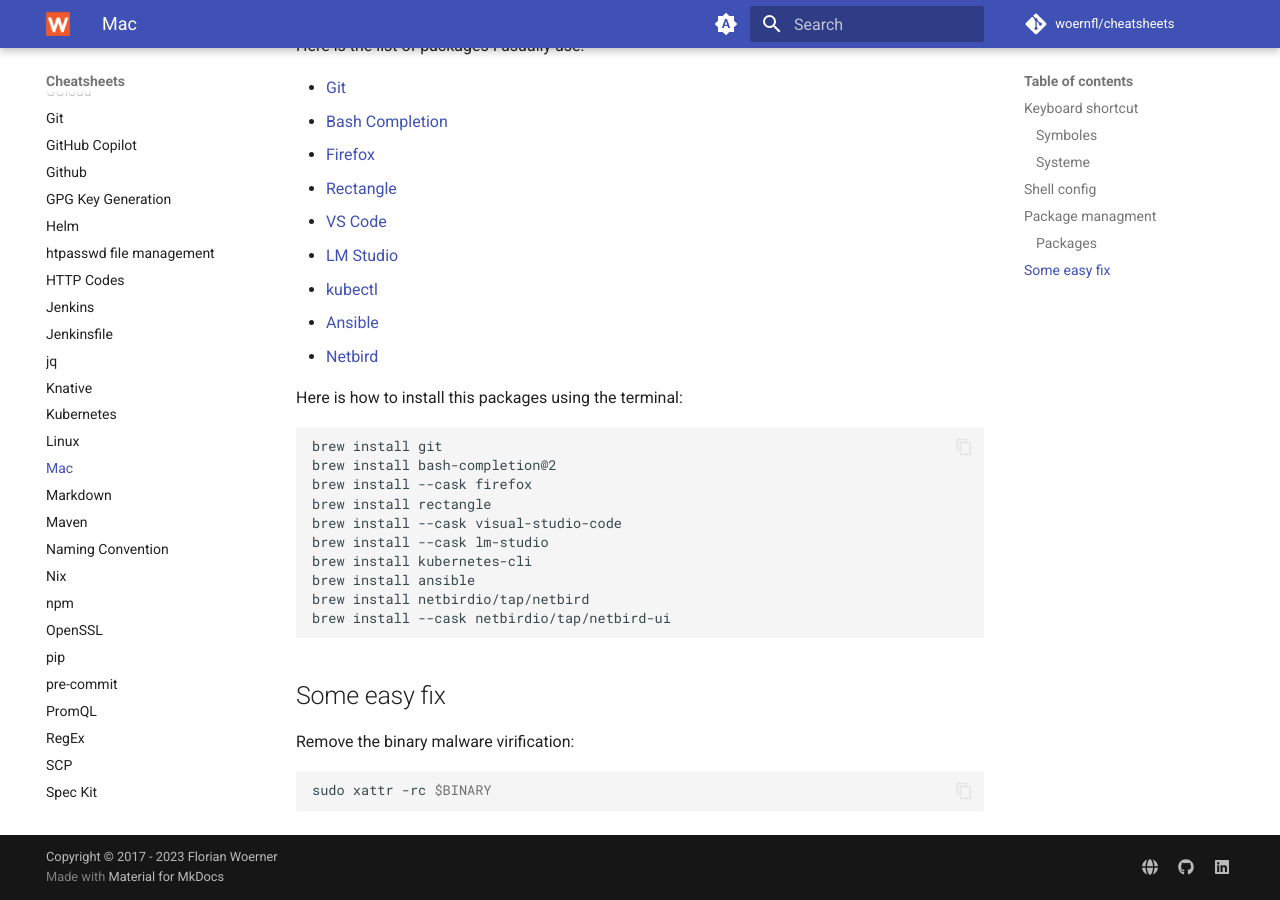
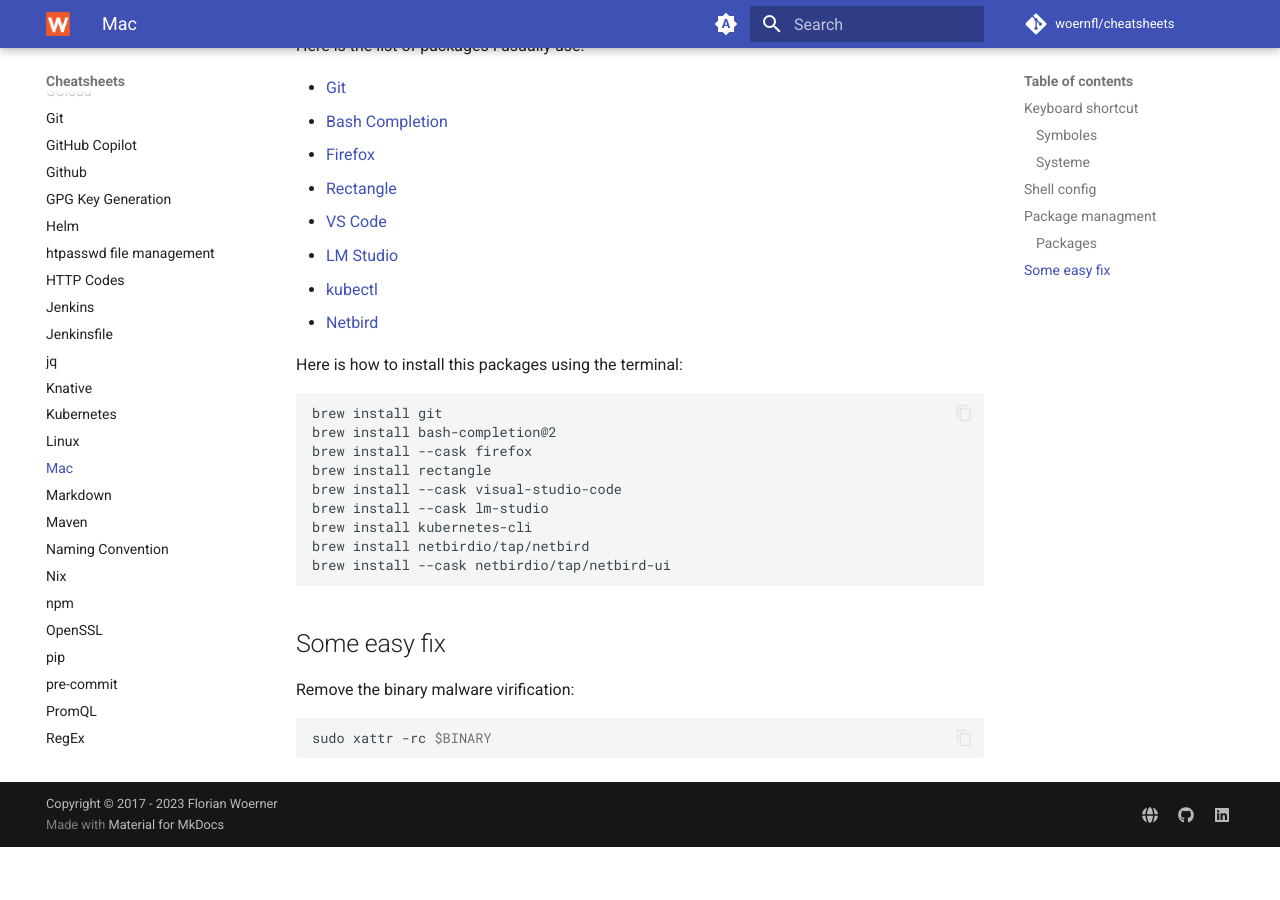
Before and after one commit to woernfl/cheatsheets, an MkDocs documentation site: the page built from docs/mac.md, in a window 1280 px wide and 900 px high, scrolled down 1564 px. Built offline with MkDocs 1.6.1 and Material for MkDocs 9.7.7, drawn with Linux system fonts in a browser that asks for light colours; comment, search, counter and statistics services are not loaded; after the commit the page ends 2411 px from its top, so only the background shows below that.

Commit message:
Remove Ansible from installation instructions (#313)
Removed Ansible from the list of packages to install.

````diff
--- a/docs/mac.md
+++ b/docs/mac.md
@@ -62,7 +62,6 @@
 - [VS Code](https://code.visualstudio.com/)
 - [LM Studio](https://lmstudio.ai/)
 - [kubectl](https://kubernetes.io/docs/tasks/tools/install-kubectl-macos/)
-- [Ansible](https://github.com/ansible/ansible)
 - [Netbird](https://docs.netbird.io/)
 
 Here is how to install this packages using the terminal:
@@ -75,7 +74,6 @@
 brew install --cask visual-studio-code
 brew install --cask lm-studio
 brew install kubernetes-cli
-brew install ansible
 brew install netbirdio/tap/netbird
 brew install --cask netbirdio/tap/netbird-ui
 ```
````
